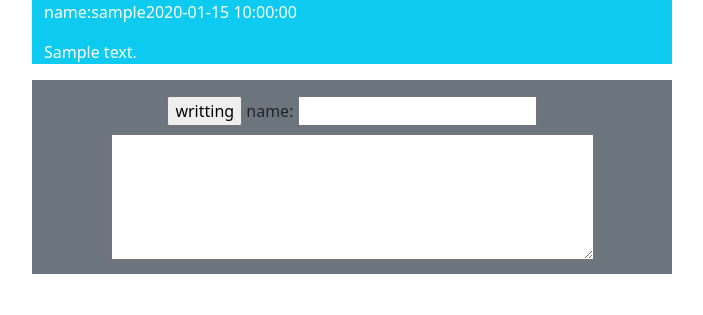
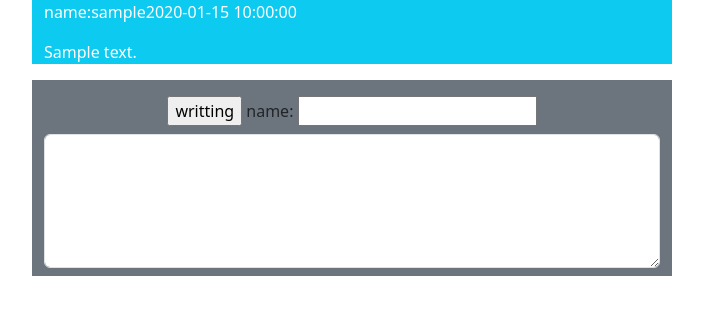
Before and after one commit to akihirofukumura/bulletinBoard, a PHP site: page / in a window 1280 px wide. Shown: the top 315 px of the page, without its empty margins (288-991 px from the left). Run offline with PHP 8.4, Linux system fonts and the light colour scheme; tables that the repository leaves empty or names only in its code hold one stand-in row (values such as "Sample post").

Commit message:
textarea element add class = "form-control"

```diff
--- a/index.php
+++ b/index.php
@@ -100,7 +100,7 @@ if (!empty($_POST["btn"])) {
           <input type="text" name="username">
         </div>
         <div class="text-center pt-2 pb-2">
-          <textarea name="comment" id="" cols="50" rows="5"></textarea>
+          <textarea name="comment" id="" cols="50" rows="5" class="form-control"></textarea>
         </div>
       </form>
     </div>
```
